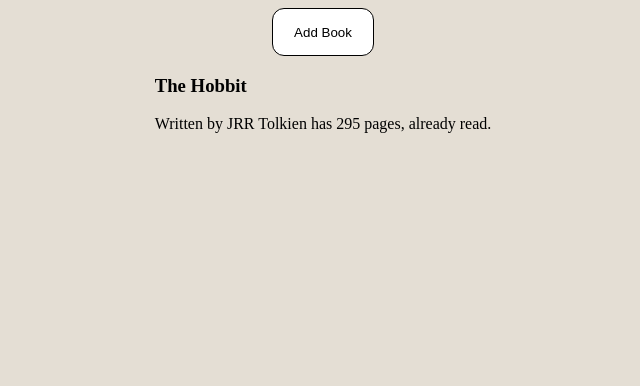
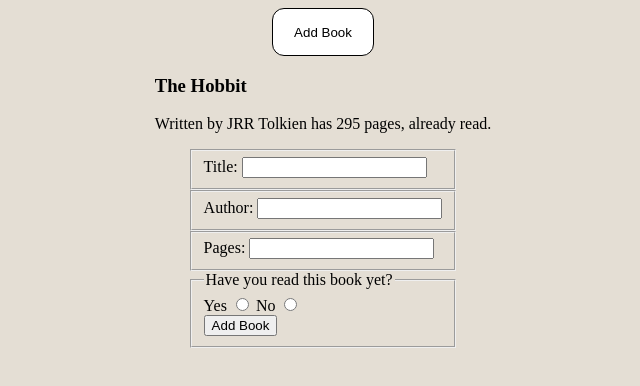
Before and after one commit to LineZealot/odin-library-app, a website: page index.html in a window 1280 px wide. Shown: the whole page, without its empty margins (317-957 px from the left). Drawn offline with Linux system fonts and the light colour scheme.

Commit message:
index.html book creation form

```diff
--- a/index.html
+++ b/index.html
@@ -1,20 +1,56 @@
 <!DOCTYPE html>
 <html lang="en">
-<head>
-    <meta charset="UTF-8">
-    <meta http-equiv="X-UA-Compatible" content="IE=edge">
-    <meta name="viewport" content="width=device-width, initial-scale=1.0">
+  <head>
+    <meta charset="UTF-8" />
+    <meta http-equiv="X-UA-Compatible" content="IE=edge" />
+    <meta name="viewport" content="width=device-width, initial-scale=1.0" />
     <title>JavaScript Object Books</title>
-    <link rel="stylesheet" href="style.css">
+    <link rel="stylesheet" href="style.css" />
     <script src="script.js" defer></script>
-</head>
+  </head>
 
-<body>
+  <body>
     <button class="create-book" id="book-button">Add Book</button>
 
-    <table id="bookshelf">
-        <div class="bookshelf" id="bookshelf">
-        </div>
-    </table>
-</body>
+    <div class="bookshelf" id="bookshelf"></div>
+
+    <div class="ui-hidden">
+      <form action="post" class="book-details">
+        <fieldset class="title-form">
+          <label for="title-input" class="book-detail-label">Title:</label>
+          <input type="text" name="title-input" id="title-input" />
+        </fieldset>
+        <fieldset class="author-form">
+          <label for="author-input" class="book-detail-label">Author:</label>
+          <input type="text" name="author-input" id="author-input" />
+        </fieldset>
+        <fieldset class="page-count-form">
+          <label for="page-count-input" class="book-detail-label">Pages:</label>
+          <input type="text" name="page-count-input" id="page-count-input" />
+        </fieldset>
+        <fieldset class="read-yet-form">
+          <legend id="read-yet-question" class="book-detail-label">
+            Have you read this book yet?
+          </legend>
+          <div class="book-details-radio-box">
+            <label for="read-yet-yes">Yes</label>
+            <input
+              type="radio"
+              id="read-yet-yes"
+              name="read-yet-yes"
+              class="read-yet-radio"
+            />
+            <label for="read-yet-no">No</label>
+            <input
+              type="radio"
+              id="read-yet-no"
+              name="read-yet-no"
+              class="read-yet-radio"
+            />
+          </div>
+          <button type="submit">Add Book</button>
+        </fieldset>
+      </form>
+    </div>
+  </body>
 </html>
```
Also changed, not shown: script.js (+4 -5 lines).
